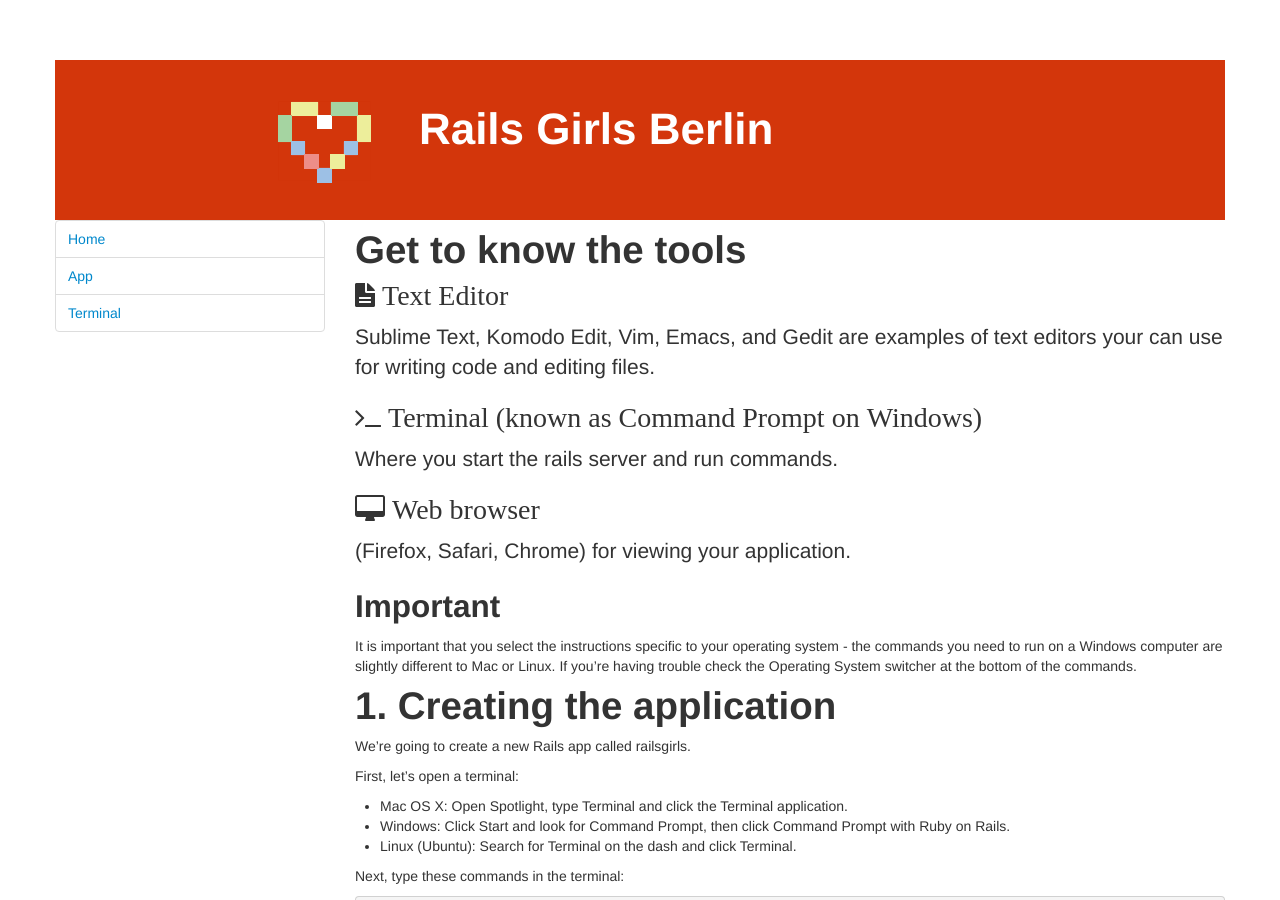
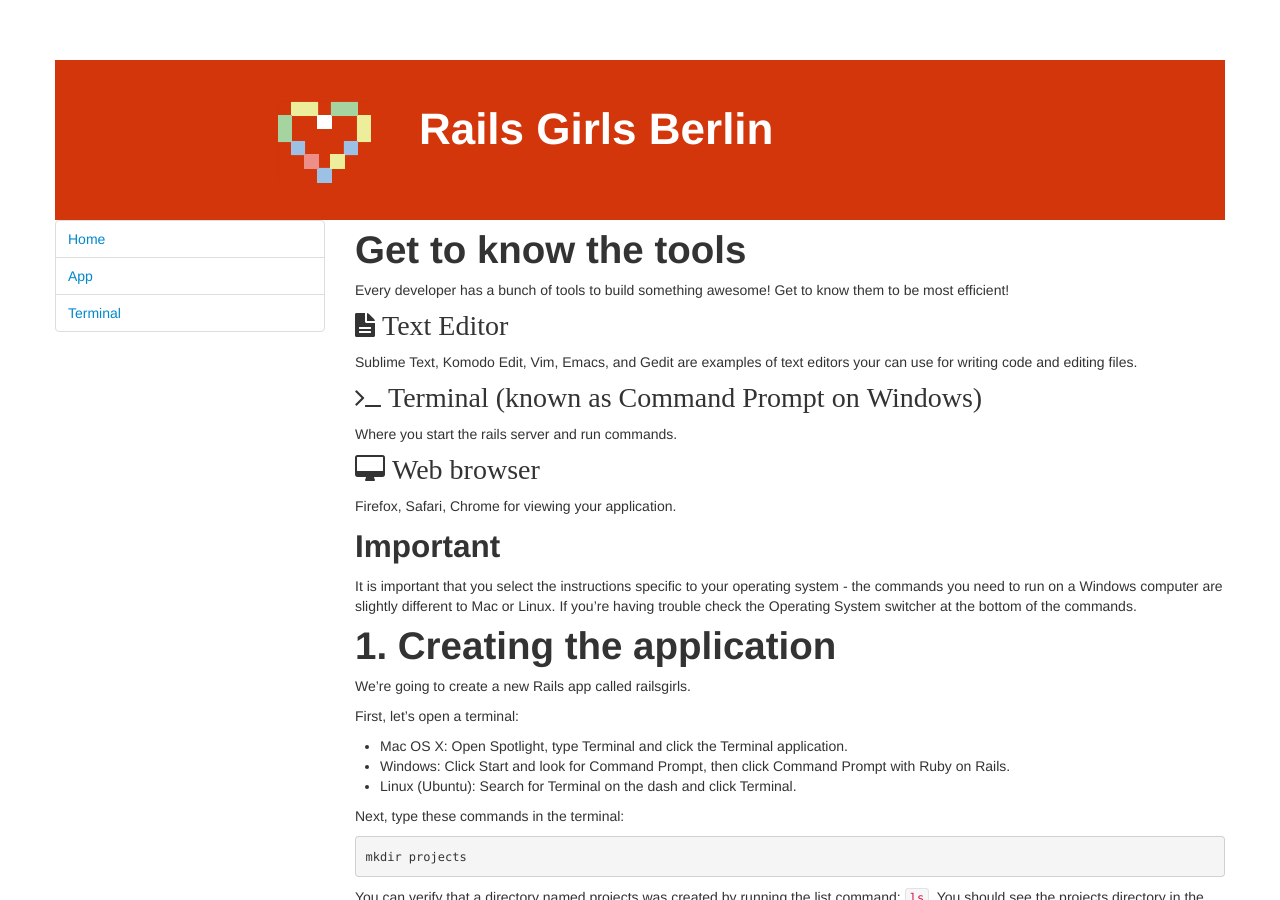
Before and after one commit to codecurious-bln/basic-curriculum, a Jekyll site: the page built from app.md, in a window 1280 px wide and 900 px high. Built offline with Jekyll 4.4.1, drawn with Linux system fonts in a browser that asks for light colours.

Commit message:
make paras in get to know the tools not so big --> design

```diff
--- a/app.md
+++ b/app.md
@@ -5,17 +5,19 @@
 
 # Get to know the tools
 
+Every developer has a bunch of tools to build something awesome! Get to know them to be most efficient!
+
 <i class="icon-file-text icon-2x"> Text Editor</i>
 
-<p class="lead">Sublime Text, Komodo Edit, Vim, Emacs, and Gedit are examples of text editors your can use for writing code and editing files.</p>
+Sublime Text, Komodo Edit, Vim, Emacs, and Gedit are examples of text editors your can use for writing code and editing files.
 
 <i class="icon-terminal icon-2x"> Terminal (known as Command Prompt on Windows)</i>
 
-<p class="lead">Where you start the rails server and run commands.</p>
+Where you start the rails server and run commands.
 
 <i class="icon-desktop icon-2x"> Web browser</i>
 
-<p class="lead">(Firefox, Safari, Chrome) for viewing your application.</p>
+Firefox, Safari, Chrome for viewing your application.
 
 ## Important
 
```
